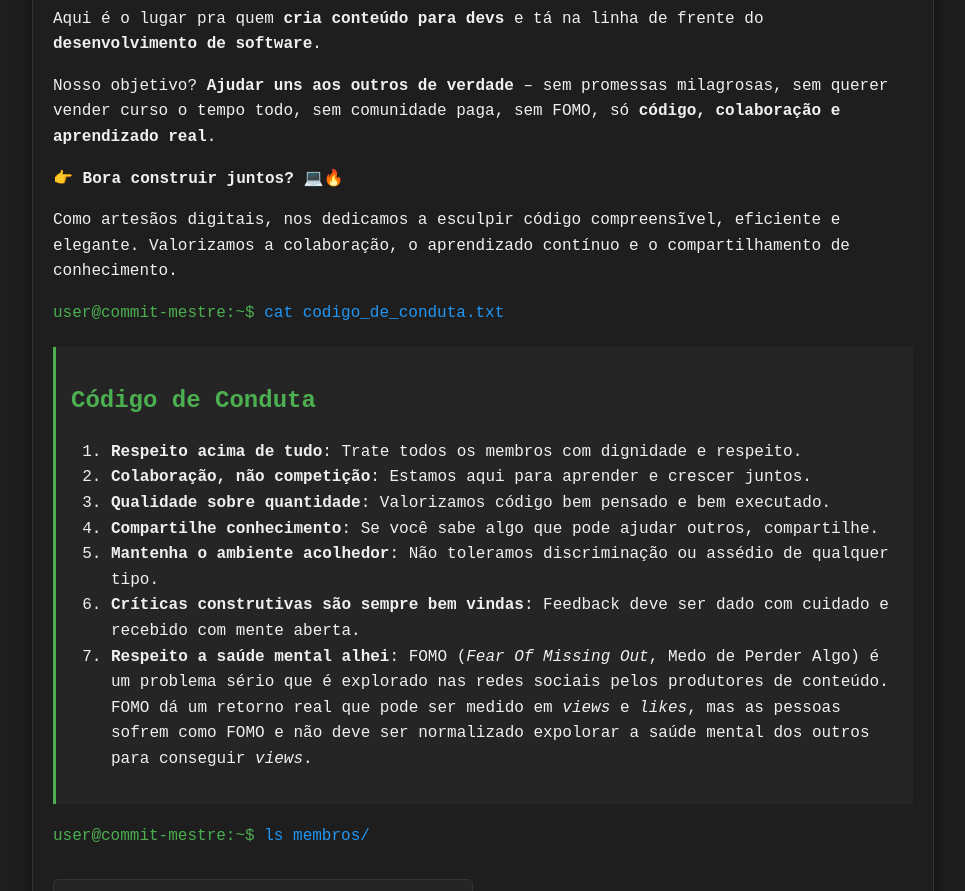
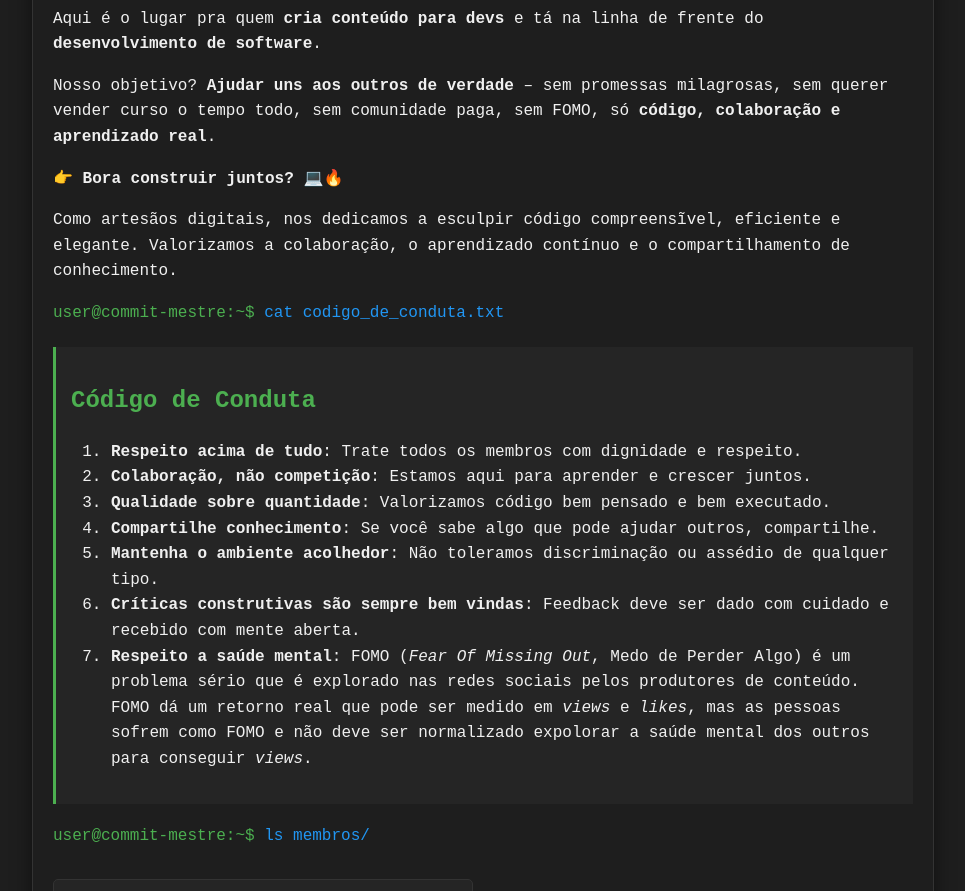
Before and after one commit to commit-mestre/commit-mestre.github.io, a plain HTML site: page index.html in a window 1280 px wide. Shown: the part 209-1100 px from the top of the page, without its empty margins (157-1122 px from the left). Drawn offline with Linux system fonts and the light colour scheme.

Commit message:
Update index.html

```diff
--- a/index.html
+++ b/index.html
@@ -217,7 +217,7 @@
                     <li><strong>Compartilhe conhecimento</strong>: Se você sabe algo que pode ajudar outros, compartilhe.</li>
                     <li><strong>Mantenha o ambiente acolhedor</strong>: Não toleramos discriminação ou assédio de qualquer tipo.</li>
                     <li><strong>Críticas construtivas são sempre bem vindas</strong>: Feedback deve ser dado com cuidado e recebido com mente aberta.</li>
-                    <li><strong>Respeito a saúde mental alhei</strong>: FOMO (<i>Fear Of Missing Out</i>, Medo de Perder Algo) é um problema sério
+                    <li><strong>Respeito a saúde mental</strong>: FOMO (<i>Fear Of Missing Out</i>, Medo de Perder Algo) é um problema sério
                         que é explorado nas redes sociais pelos produtores de conteúdo. FOMO dá um retorno real que pode ser medido em <i>views</i> e <i>likes</i>,
                         mas as pessoas sofrem como FOMO e não deve ser normalizado expolorar a saúde mental dos outros para conseguir <i>views</i>.</li>
                 </ol>
```
